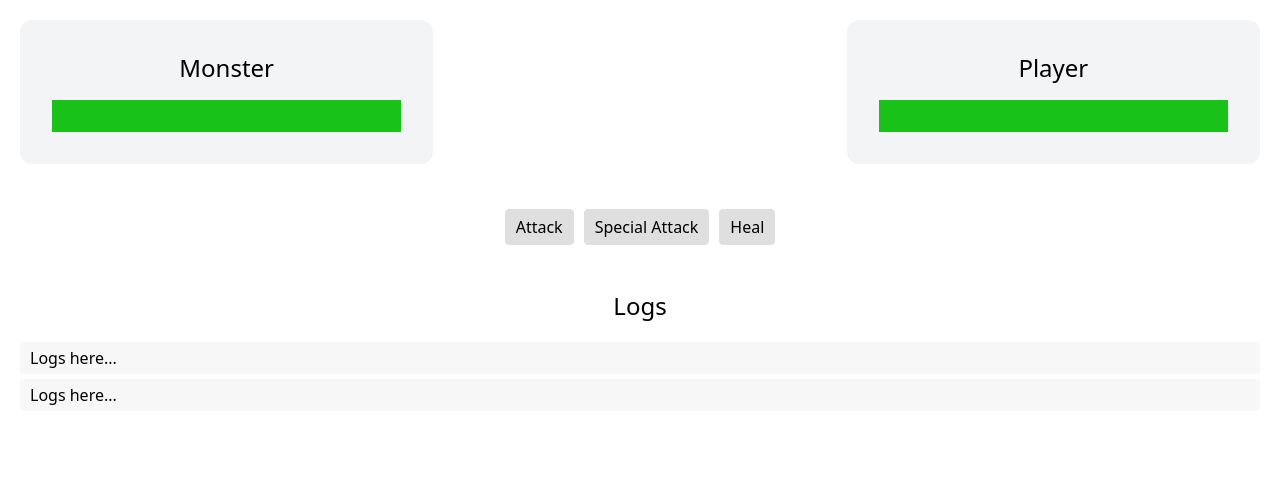
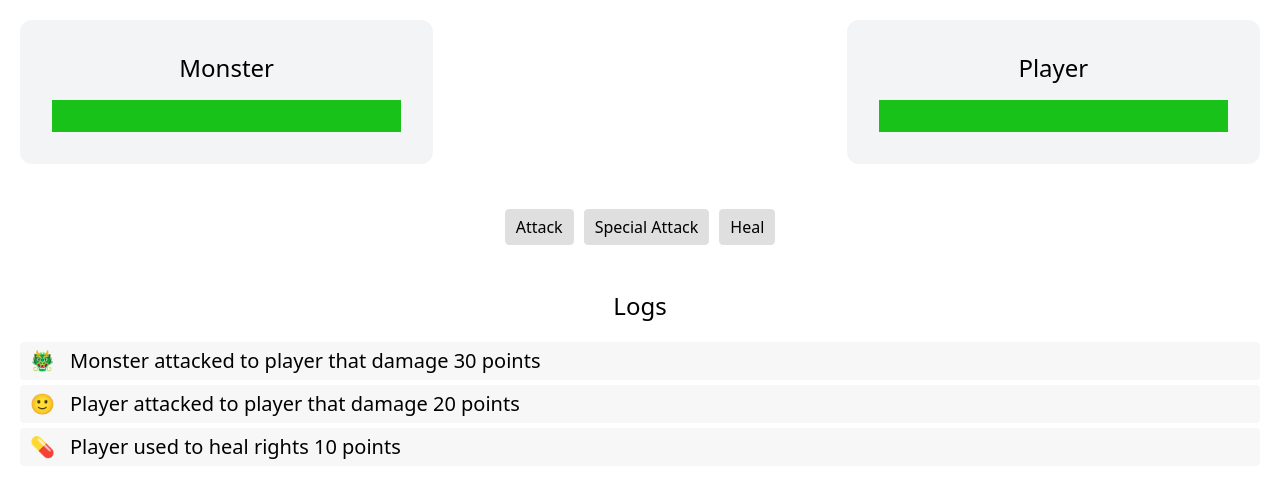
Before and after one commit to ertugrulhaskan/monster-slayer, a plain HTML site: page index.html in a window 1280 px wide. Drawn offline with nearby package versions, Linux system fonts and the light colour scheme.

Commit message:
first commit for logs

```diff
--- a/index.html
+++ b/index.html
@@ -40,8 +40,9 @@
       <div class="logs">
         <h3 class="mb-5 text-center text-2xl">Logs</h3>
         <ul>
-          <li>Logs here...</li>
-          <li>Logs here...</li>
+          <li><i>🐲</i>Monster attacked to player that damage 30 points</li>
+          <li><i>🙂</i>Player attacked to player that damage 20 points</li>
+          <li><i>💊</i>Player used to heal rights 10 points</li>
         </ul>
       </div>
     </div>
--- a/styles.css
+++ b/styles.css
@@ -38,4 +38,11 @@
   margin-bottom: 5px;
   background: #f7f7f7;
   border-radius: 4px;
+  font-size: 1.25rem;
 }
+
+.logs li i {
+  display: inline-block;
+  margin-right: 15px;
+  font-style: normal;
+}
```
